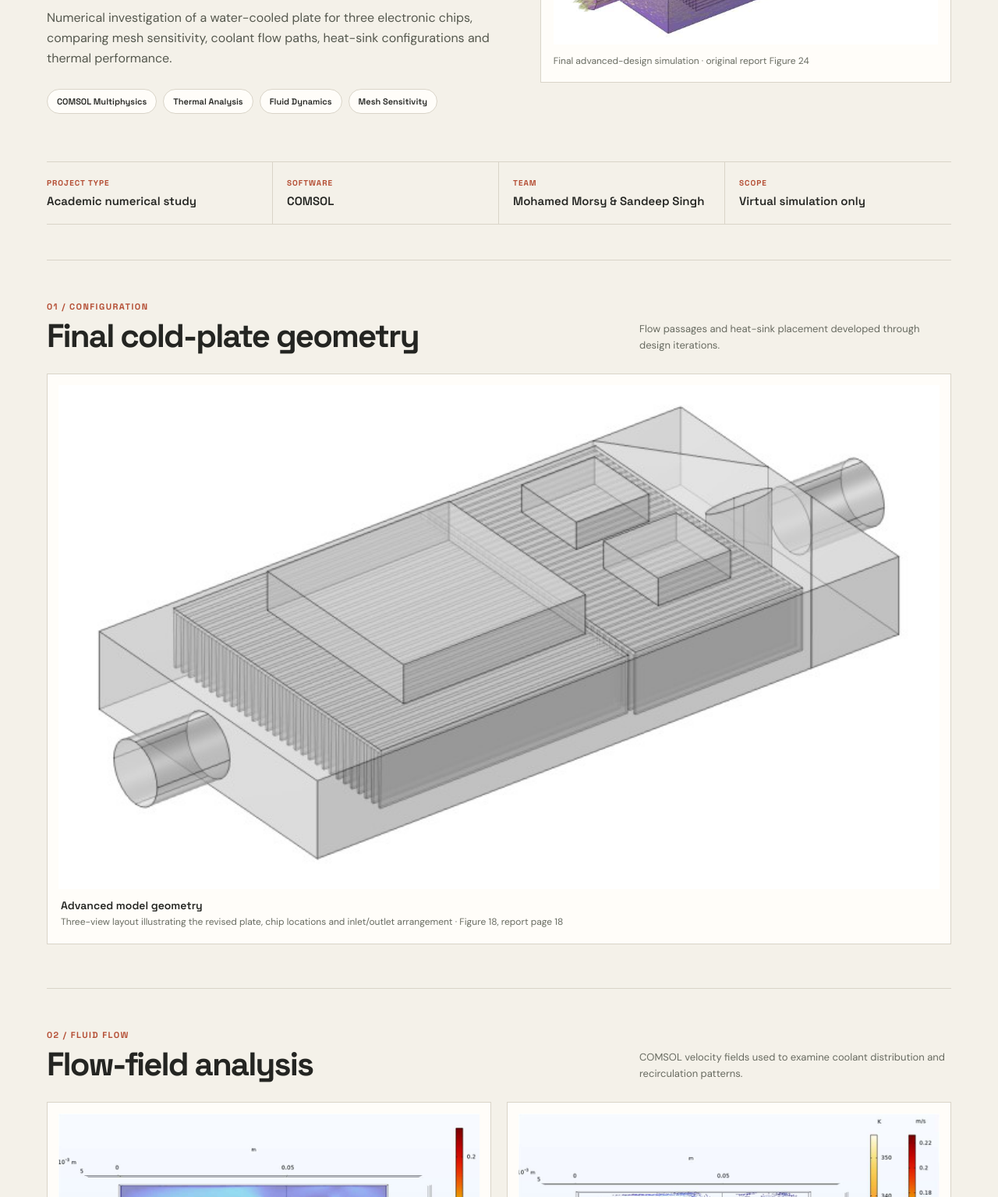
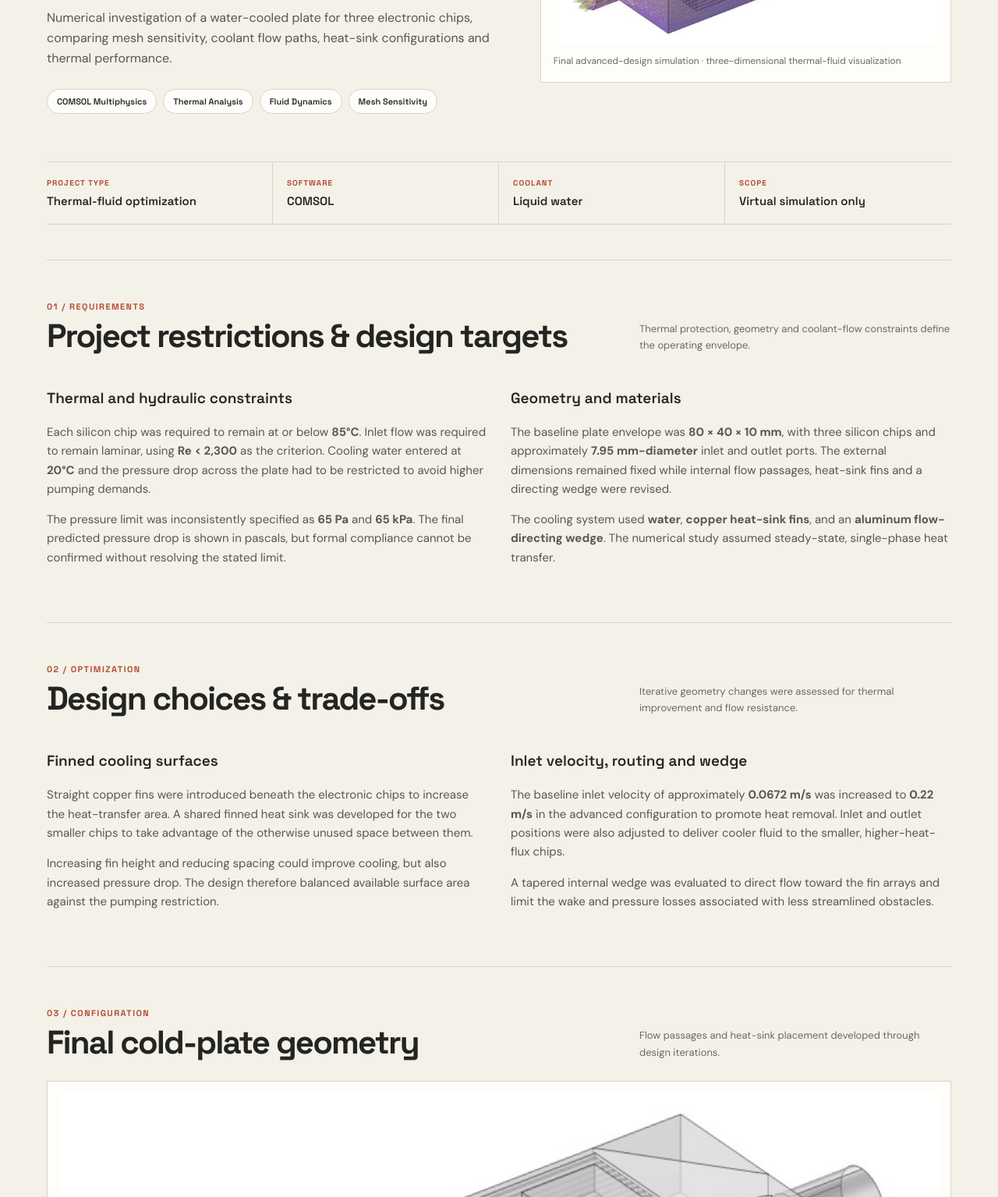
Before and after one commit to Mohamed-M-I-A-Morsy/Mohamed-M-I-A-Morsy.github.io, a plain HTML site: page projects/microchip-cooling.html in a window 1280 px wide. Shown: the part 445-1980 px from the top of the page at 78% size. Drawn offline with Linux system fonts and the light colour scheme.

Commit message:
Expand cold plate requirements, optimization and limitations; remove attribution and source references

```diff
--- a/projects/microchip-cooling.html
+++ b/projects/microchip-cooling.html
@@ -19,15 +19,17 @@
 <nav class="topbar" aria-label="Main navigation"><a class="brand" href="../index.html">MOHAMED MORSY / PORTFOLIO</a><a class="back" href="../index.html#projects">← Back to projects</a></nav>
 <header class="hero">
 <div><div class="eyebrow">Project 02 / Computational Fluid Dynamics / 2024</div><h1>Cold Plate Design &amp; CFD Analysis</h1><p class="lead">Numerical investigation of a water-cooled plate for three electronic chips, comparing mesh sensitivity, coolant flow paths, heat-sink configurations and thermal performance.</p><div class="tags"><span class="tag">COMSOL Multiphysics</span><span class="tag">Thermal Analysis</span><span class="tag">Fluid Dynamics</span><span class="tag">Mesh Sensitivity</span></div></div>
-<figure class="hero-figure"><img src="../assets/microchip-cooling/15-final-isometric-result.png" alt="Isometric final cold plate model displaying thermal and flow simulation contours"><figcaption class="caption">Final advanced-design simulation · original report Figure 24</figcaption></figure>
+<figure class="hero-figure"><img src="../assets/microchip-cooling/15-final-isometric-result.png" alt="Isometric final cold plate model displaying thermal and flow simulation contours"><figcaption class="caption">Final advanced-design simulation · three-dimensional thermal-fluid visualization</figcaption></figure>
 </header>
-<div class="stats"><div class="stat"><small>Project type</small><strong>Academic numerical study</strong></div><div class="stat"><small>Software</small><strong>COMSOL</strong></div><div class="stat"><small>Team</small><strong>Mohamed Morsy &amp; Sandeep Singh</strong></div><div class="stat"><small>Scope</small><strong>Virtual simulation only</strong></div></div>
-<section class="section" id="geometry"><div class="sectionhead"><div><div class="num">01 / CONFIGURATION</div><h2>Final cold-plate geometry</h2></div><p>Flow passages and heat-sink placement developed through design iterations.</p></div><div class="gallery"><figure class="figure wide"><a href="../assets/microchip-cooling/08-final-advanced-model-geometry.png" target="_blank" rel="noopener"><img loading="lazy" src="../assets/microchip-cooling/08-final-advanced-model-geometry.png" alt="Three-view illustration of final advanced cold plate geometry"></a><figcaption><b>Advanced model geometry</b><span>Three-view layout illustrating the revised plate, chip locations and inlet/outlet arrangement · Figure 18, report page 18</span></figcaption></figure></div></section>
-<section class="section" id="flow"><div class="sectionhead"><div><div class="num">02 / FLUID FLOW</div><h2>Flow-field analysis</h2></div><p>COMSOL velocity fields used to examine coolant distribution and recirculation patterns.</p></div><div class="gallery"><figure class="figure"><a href="../assets/microchip-cooling/05-advanced-model-1-velocity.png" target="_blank" rel="noopener"><img loading="lazy" src="../assets/microchip-cooling/05-advanced-model-1-velocity.png" alt="Colour contour plot of velocity field for advanced model one"></a><figcaption><b>Advanced model 1 — velocity field</b><span>Coolant flow around the electronics and internal geometry · Figure 15, report page 16</span></figcaption></figure><figure class="figure"><a href="../assets/microchip-cooling/06-flow-path-and-velocity.png" target="_blank" rel="noopener"><img loading="lazy" src="../assets/microchip-cooling/06-flow-path-and-velocity.png" alt="Streamline and colour contour visualization of flow positioning"></a><figcaption><b>Flow paths and velocity distribution</b><span>Visual comparison of flow patterns after inlet and outlet positioning changes · Figure 16, report page 17</span></figcaption></figure></div></section>
-<section class="section" id="mesh"><div class="sectionhead"><div><div class="num">03 / NUMERICAL STUDY</div><h2>Mesh sensitivity</h2></div><p>Comparison of simulation outputs and computational cost at several mesh resolutions.</p></div><div class="gallery"><figure class="figure"><a href="../assets/microchip-cooling/02-chip-temperatures-vs-mesh.png" target="_blank" rel="noopener"><img loading="lazy" src="../assets/microchip-cooling/02-chip-temperatures-vs-mesh.png" alt="Graph of maximum chip temperature versus mesh elements"></a><figcaption><b>Chip temperatures vs. mesh resolution</b><span>Maximum temperature variation across mesh densities · Figure 13, report page 15</span></figcaption></figure><figure class="figure"><a href="../assets/microchip-cooling/03-mesh-comparison-graphs.png" target="_blank" rel="noopener"><img loading="lazy" src="../assets/microchip-cooling/03-mesh-comparison-graphs.png" alt="Composite mesh comparison plots for chips, outlet temperature and pressure drop"></a><figcaption><b>Mesh comparison graphs</b><span>Four numerical outputs used for mesh-sensitivity assessment · Figure 13, report page 15</span></figcaption></figure></div><p class="note">The report's mesh comparisons show substantial differences in some chip-temperature estimates relative to the high-fidelity reference. These results are presented as a sensitivity study, not as proof of mesh-independent convergence.</p></section>
-<section class="section" id="final"><div class="sectionhead"><div><div class="num">04 / FINAL CONFIGURATION</div><h2>Final simulation views</h2></div><p>Top and isometric visualizations from the advanced cold-plate configuration.</p></div><div class="gallery"><figure class="figure wide"><a href="../assets/microchip-cooling/14-final-top-view.png" target="_blank" rel="noopener"><img loading="lazy" src="../assets/microchip-cooling/14-final-top-view.png" alt="Top view of simulated flow and thermal conditions in the final design"></a><figcaption><b>Final model — top view</b><span>Flow and temperature visualization of the final internal configuration · Figure 24, report page 22</span></figcaption></figure><figure class="figure wide"><a href="../assets/microchip-cooling/15-final-isometric-result.png" target="_blank" rel="noopener"><img loading="lazy" src="../assets/microchip-cooling/15-final-isometric-result.png" alt="Three-dimensional flow and temperature simulation of the final cold plate"></a><figcaption><b>Final model — isometric view</b><span>Three-dimensional simulation illustrating the heat sinks and coolant domain · Figure 24, report page 22</span></figcaption></figure></div></section>
-<section class="section" id="results"><div class="sectionhead"><div><div class="num">05 / REPORT RESULTS</div><h2>Reported final outputs</h2></div><p>Simulation values recorded in Table 8 of the December 2024 project report.</p></div><div class="results"><div class="result"><small>Chip 1 temperature</small><strong>84.99°C</strong><em>400 W heat input</em></div><div class="result"><small>Chip 2 temperature</small><strong>84.60°C</strong><em>172 W heat input</em></div><div class="result"><small>Chip 3 temperature</small><strong>84.97°C</strong><em>172 W heat input</em></div><div class="result"><small>Pressure drop</small><strong>48 Pa</strong><em>As reported in Table 8</em></div></div><p class="caption">Reported simulation outputs, not experimental measurements. The source report inconsistently states the design pressure-drop limit as 65 Pa and 65 kPa; that design constraint requires verification before being cited as validated.</p></section>
-<section class="section"><div class="sectionhead"><div><div class="num">06 / ENGINEERING NOTES</div><h2>Design approach &amp; next steps</h2></div></div><div class="details"><div><h3>Numerical approach</h3><p>COMSOL fluid-flow and heat-transfer modelling was used to study electronic-chip cooling with water. The work explored geometry changes, extended heat-transfer surfaces, flow-path modifications and mesh sensitivity.</p></div><div><h3>Validation &amp; limitations</h3><p>The project was a numerical simulation study only. Physical fabrication and experimental validation were not documented. Future work would include checking simulation units, refining mesh convergence, confirming pressure-drop constraints, then building and instrumenting a prototype.</p></div></div></section>
+<div class="stats"><div class="stat"><small>Project type</small><strong>Thermal-fluid optimization</strong></div><div class="stat"><small>Software</small><strong>COMSOL</strong></div><div class="stat"><small>Coolant</small><strong>Liquid water</strong></div><div class="stat"><small>Scope</small><strong>Virtual simulation only</strong></div></div>
+<section class="section" id="constraints"><div class="sectionhead"><div><div class="num">01 / REQUIREMENTS</div><h2>Project restrictions &amp; design targets</h2></div><p>Thermal protection, geometry and coolant-flow constraints define the operating envelope.</p></div><div class="details"><div><h3>Thermal and hydraulic constraints</h3><p>Each silicon chip was required to remain at or below <strong>85°C</strong>. Inlet flow was required to remain laminar, using <strong>Re &lt; 2,300</strong> as the criterion. Cooling water entered at <strong>20°C</strong> and the pressure drop across the plate had to be restricted to avoid higher pumping demands.</p><p>The pressure limit was inconsistently specified as <strong>65 Pa</strong> and <strong>65 kPa</strong>. The final predicted pressure drop is shown in pascals, but formal compliance cannot be confirmed without resolving the stated limit.</p></div><div><h3>Geometry and materials</h3><p>The baseline plate envelope was <strong>80 × 40 × 10 mm</strong>, with three silicon chips and approximately <strong>7.95 mm-diameter</strong> inlet and outlet ports. The external dimensions remained fixed while internal flow passages, heat-sink fins and a directing wedge were revised.</p><p>The cooling system used <strong>water</strong>, <strong>copper heat-sink fins</strong>, and an <strong>aluminum flow-directing wedge</strong>. The numerical study assumed steady-state, single-phase heat transfer.</p></div></div></section>
+<section class="section" id="optimization"><div class="sectionhead"><div><div class="num">02 / OPTIMIZATION</div><h2>Design choices &amp; trade-offs</h2></div><p>Iterative geometry changes were assessed for thermal improvement and flow resistance.</p></div><div class="details"><div><h3>Finned cooling surfaces</h3><p>Straight copper fins were introduced beneath the electronic chips to increase the heat-transfer area. A shared finned heat sink was developed for the two smaller chips to take advantage of the otherwise unused space between them.</p><p>Increasing fin height and reducing spacing could improve cooling, but also increased pressure drop. The design therefore balanced available surface area against the pumping restriction.</p></div><div><h3>Inlet velocity, routing and wedge</h3><p>The baseline inlet velocity of approximately <strong>0.0672 m/s</strong> was increased to <strong>0.22 m/s</strong> in the advanced configuration to promote heat removal. Inlet and outlet positions were also adjusted to deliver cooler fluid to the smaller, higher-heat-flux chips.</p><p>A tapered internal wedge was evaluated to direct flow toward the fin arrays and limit the wake and pressure losses associated with less streamlined obstacles.</p></div></div></section>
+<section class="section" id="geometry"><div class="sectionhead"><div><div class="num">03 / CONFIGURATION</div><h2>Final cold-plate geometry</h2></div><p>Flow passages and heat-sink placement developed through design iterations.</p></div><div class="gallery"><figure class="figure wide"><a href="../assets/microchip-cooling/08-final-advanced-model-geometry.png" target="_blank" rel="noopener"><img loading="lazy" src="../assets/microchip-cooling/08-final-advanced-model-geometry.png" alt="Three-view illustration of final advanced cold plate geometry"></a><figcaption><b>Advanced model geometry</b><span>Three-view layout illustrating the revised plate, chip locations and inlet/outlet arrangement</span></figcaption></figure></div></section>
+<section class="section" id="flow"><div class="sectionhead"><div><div class="num">04 / FLUID FLOW</div><h2>Flow-field analysis</h2></div><p>COMSOL velocity fields used to examine coolant distribution and recirculation patterns.</p></div><div class="gallery"><figure class="figure"><a href="../assets/microchip-cooling/05-advanced-model-1-velocity.png" target="_blank" rel="noopener"><img loading="lazy" src="../assets/microchip-cooling/05-advanced-model-1-velocity.png" alt="Colour contour plot of velocity field for advanced model one"></a><figcaption><b>Advanced model 1 — velocity field</b><span>Coolant flow around the electronics and internal geometry</span></figcaption></figure><figure class="figure"><a href="../assets/microchip-cooling/06-flow-path-and-velocity.png" target="_blank" rel="noopener"><img loading="lazy" src="../assets/microchip-cooling/06-flow-path-and-velocity.png" alt="Streamline and colour contour visualization of flow positioning"></a><figcaption><b>Flow paths and velocity distribution</b><span>Visual comparison of flow patterns after inlet and outlet positioning changes</span></figcaption></figure></div></section>
+<section class="section" id="mesh"><div class="sectionhead"><div><div class="num">05 / NUMERICAL STUDY</div><h2>Mesh sensitivity</h2></div><p>Comparison of simulation outputs and computational cost at several mesh resolutions.</p></div><div class="gallery"><figure class="figure"><a href="../assets/microchip-cooling/02-chip-temperatures-vs-mesh.png" target="_blank" rel="noopener"><img loading="lazy" src="../assets/microchip-cooling/02-chip-temperatures-vs-mesh.png" alt="Graph of maximum chip temperature versus mesh elements"></a><figcaption><b>Chip temperatures vs. mesh resolution</b><span>Maximum temperature variation across mesh densities</span></figcaption></figure><figure class="figure"><a href="../assets/microchip-cooling/03-mesh-comparison-graphs.png" target="_blank" rel="noopener"><img loading="lazy" src="../assets/microchip-cooling/03-mesh-comparison-graphs.png" alt="Composite mesh comparison plots for chips, outlet temperature and pressure drop"></a><figcaption><b>Mesh comparison graphs</b><span>Four numerical outputs used for mesh-sensitivity assessment</span></figcaption></figure></div><p class="note">Mesh-resolution trials showed substantial variation in predicted chip temperatures compared with a high-fidelity reference. This demonstrates the trade-off between runtime and numerical accuracy; mesh independence was not conclusively established.</p></section>
+<section class="section" id="final"><div class="sectionhead"><div><div class="num">06 / FINAL CONFIGURATION</div><h2>Final simulation views</h2></div><p>Top and isometric visualizations from the advanced cold-plate configuration.</p></div><div class="gallery"><figure class="figure wide"><a href="../assets/microchip-cooling/14-final-top-view.png" target="_blank" rel="noopener"><img loading="lazy" src="../assets/microchip-cooling/14-final-top-view.png" alt="Top view of simulated flow and thermal conditions in the final design"></a><figcaption><b>Final model — top view</b><span>Flow and temperature visualization of the final internal configuration</span></figcaption></figure><figure class="figure wide"><a href="../assets/microchip-cooling/15-final-isometric-result.png" target="_blank" rel="noopener"><img loading="lazy" src="../assets/microchip-cooling/15-final-isometric-result.png" alt="Three-dimensional flow and temperature simulation of the final cold plate"></a><figcaption><b>Final model — isometric view</b><span>Three-dimensional simulation illustrating the heat sinks and coolant domain</span></figcaption></figure></div></section>
+<section class="section" id="results"><div class="sectionhead"><div><div class="num">07 / SIMULATION RESULTS</div><h2>Final simulation outputs</h2></div><p>Final advanced-configuration predictions for three electronic heat sources.</p></div><div class="results"><div class="result"><small>Chip 1 temperature</small><strong>84.99°C</strong><em>400 W heat input</em></div><div class="result"><small>Chip 2 temperature</small><strong>84.60°C</strong><em>172 W heat input</em></div><div class="result"><small>Chip 3 temperature</small><strong>84.97°C</strong><em>172 W heat input</em></div><div class="result"><small>Pressure drop</small><strong>48 Pa</strong><em>Simulated inlet-to-outlet</em></div></div><p class="caption">These are numerical predictions, not physical test measurements. The pressure-limit specification was inconsistent (65 Pa versus 65 kPa); compliance with the intended limit remains unverified.</p></section>
+<section class="section"><div class="sectionhead"><div><div class="num">08 / ENGINEERING NOTES</div><h2>Numerical assumptions &amp; future validation</h2></div></div><div class="details"><div><h3>Numerical approach</h3><p>COMSOL fluid-flow and heat-transfer modelling was used to study electronic-chip cooling with water. The work explored geometry changes, extended heat-transfer surfaces, flow-path modifications and mesh sensitivity.</p></div><div><h3>Validation &amp; limitations</h3><p>This was a computational study, without physical fabrication or experimental testing. Assumptions included steady-state, single-phase incompressible water flow, a 20°C coolant inlet, and insulated external boundaries. Some results remained sensitive to mesh resolution. Additional mesh refinement, pressure-unit verification, pump characterization and prototype testing would be needed before practical deployment.</p></div></div></section>
 <footer class="foot"><span>Mohamed Morsy · Mechanical Engineering Portfolio · Cold Plate Design &amp; CFD Analysis</span><a href="../index.html#projects">← All projects</a></footer>
 </div>
 </body>
```
